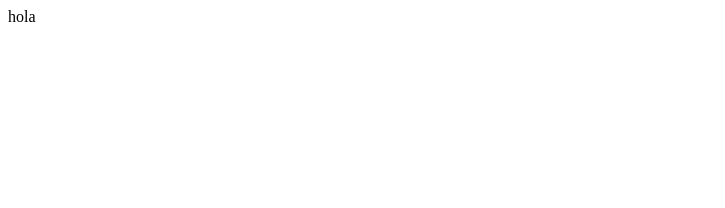
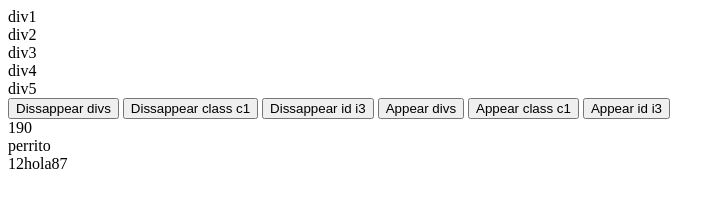
Before and after one commit to rodelmo/Stuff, a plain HTML site: page index.html in a window 1280 px wide. Shown: the whole page, without its empty margins (0-725 px from the left). Drawn offline with nearby package versions, Linux system fonts and the light colour scheme.

Commit message:
Add elements and scripts

```diff
--- a/index.html
+++ b/index.html
@@ -2,9 +2,30 @@
 <html>
   <head>
     <meta charset="UTF-8">
+    <script type="text/javascript" src="http://code.jquery.com/jquery-1.7.2.min.js"></script>
+    <script type="text/javascript" src="coffe.js"></script>
+    <script type="text/javascript" src="variables.js"></script>
     <title>Ruby Ruby Ruby</title>
   </head>
   <body>
-hola
+    <div class="c1" id="i1" >div1</div>
+    <div class="c2" id="i2" >div2</div>
+    <div id="i3">div3</div>
+    <div id="i4">div4</div>
+    <div id="i5">div5</div>
+
+    <button id="function1">Dissappear divs</button>
+    <button id="function2">Dissappear class c1</button>
+    <button id="function3">Dissappear id i3</button>
+
+    <button id="function4">Appear divs</button>
+    <button id="function5">Appear class c1</button>
+    <button id="function6">Appear id i3</button>
+
+
+    <div id="number"></div>
+    <div id="text"></div>
+    <div id="array"></div>
+
   </body>
 </html>
```
Lines whose indentation alone changed are shown as unchanged.
